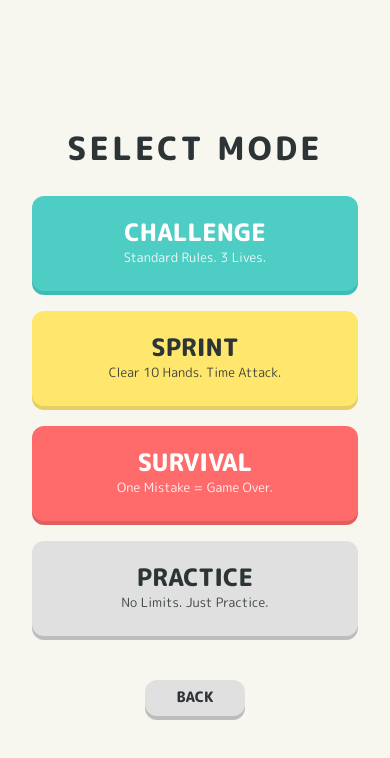
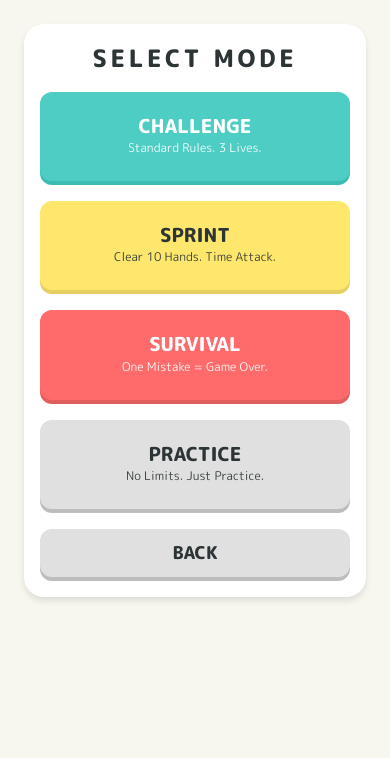
Before and after one commit to daisdice/menchin, a React (Vite) app: page /#/mode in a window 390 px wide. Shown: the top 758 px of the page. Built offline with nearby package versions, Linux system fonts and the light colour scheme.

Commit message:
feat(ui): redesign mode and difficulty select screens to match unified design

```diff
--- a/src/components/Screens/DifficultySelectScreen.module.css
+++ b/src/components/Screens/DifficultySelectScreen.module.css
@@ -1,13 +1,28 @@
 .container {
     display: flex;
-    flex-direction: column;
+    justify-content: center;
     align-items: center;
-    justify-content: center;
-    height: 100%;
-    gap: var(--spacing-lg);
+    min-height: 100vh;
+    width: 100%;
     padding: var(--spacing-md);
+    overflow-y: auto;
+    overflow-x: hidden;
 }
 
+.content {
+    width: 100%;
+    max-width: 600px;
+    display: flex;
+    flex-direction: column;
+    gap: var(--spacing-lg);
+    padding: var(--spacing-lg);
+    background-color: var(--color-surface);
+    border-radius: var(--radius-lg);
+    border: 2px solid var(--color-border);
+    box-shadow: 0 4px 6px rgba(0, 0, 0, 0.1);
+}
+
+/* Header */
 .header {
     text-align: center;
 }
@@ -15,8 +30,10 @@
 .title {
     font-size: 2rem;
     color: var(--color-text);
-    letter-spacing: 0.1em;
     margin: 0;
+    letter-spacing: 0.15em;
+    font-weight: 900;
+    text-transform: uppercase;
 }
 
 .subtitle {
@@ -24,14 +41,15 @@
     color: var(--color-text-light);
     font-weight: 700;
     letter-spacing: 0.1em;
+    margin-top: var(--spacing-xs);
 }
 
+/* Difficulty List */
 .list {
     display: flex;
     flex-direction: column;
     gap: var(--spacing-sm);
     width: 100%;
-    max-width: 400px;
 }
 
 .item {
@@ -40,32 +58,46 @@
 
 .buttonContent {
     display: flex;
-    justify-content: space-between;
+    justify-content: center;
     align-items: center;
     width: 100%;
-    padding: 0 var(--spacing-sm);
+    padding: var(--spacing-xs) var(--spacing-sm);
 }
 
 .label {
     font-size: 1.2rem;
+    font-weight: 800;
 }
 
-.waits {
-    font-size: 0.9rem;
-    opacity: 0.8;
-    font-weight: 400;
+/* Actions */
+.actions {
+    display: flex;
+    flex-direction: column;
+    gap: var(--spacing-sm);
+    width: 100%;
 }
 
-.locked {
-    opacity: 0.5;
-    cursor: not-allowed;
-    filter: grayscale(1);
+/* Responsive */
+@media (max-width: 768px) {
+    .container {
+        padding: var(--spacing-sm);
+        align-items: flex-start;
+    }
+
+    .content {
+        padding: var(--spacing-md);
+        gap: var(--spacing-md);
+    }
+
+    .title {
+        font-size: 1.5rem;
+    }
+
+    .subtitle {
+        font-size: 0.9rem;
+    }
+
+    .label {
+        font-size: 1rem;
+    }
 }
-
-.lockIcon {
-    margin-left: var(--spacing-sm);
-}
-
-.footer {
-    margin-top: var(--spacing-md);
-}
--- a/src/components/Screens/DifficultySelectScreen.tsx
+++ b/src/components/Screens/DifficultySelectScreen.tsx
@@ -1,6 +1,5 @@
 import React from 'react';
 import { useNavigate, useParams } from 'react-router-dom';
-import { motion } from 'framer-motion';
 import { GameButton } from '../UI/GameButton';
 import { useGameStore } from '../../store/useGameStore';
 import type { Difficulty, GameMode } from '../../store/useGameStore';
@@ -19,33 +18,24 @@ export const DifficultySelectScreen: React.FC = () => {
     };
 
     const difficulties: { id: Difficulty; label: string; color: 'secondary' | 'primary' | 'accent' | 'danger' | string }[] = [
-        { id: 'beginner', label: 'BEGINNER', color: '#4ECDC4' }, // Teal
-        { id: 'amateur', label: 'AMATEUR', color: '#45B7D1' },   // Sky Blue
-        { id: 'normal', label: 'NORMAL', color: '#FFD93D' },     // Yellow
-        { id: 'expert', label: 'EXPERT', color: '#FF8C42' },     // Orange
-        { id: 'master', label: 'MASTER', color: '#FF6B6B' }      // Red
+        { id: 'beginner', label: 'BEGINNER', color: '#4ECDC4' },
+        { id: 'amateur', label: 'AMATEUR', color: '#45B7D1' },
+        { id: 'normal', label: 'NORMAL', color: '#FFD93D' },
+        { id: 'expert', label: 'EXPERT', color: '#FF8C42' },
+        { id: 'master', label: 'MASTER', color: '#FF6B6B' }
     ];
 
     return (
         <div className={styles.container}>
-            <motion.div
-                initial={{ opacity: 0, y: -20 }}
-                animate={{ opacity: 1, y: 0 }}
-                className={styles.header}
-            >
-                <h2 className={styles.title}>SELECT LEVEL</h2>
+            <div className={styles.content}>
+                <div className={styles.header}>
+                    <h1 className={styles.title}>SELECT LEVEL</h1>
                     <p className={styles.subtitle}>{mode?.toUpperCase()} MODE</p>
-            </motion.div>
+                </div>
 
                 <div className={styles.list}>
-                {difficulties.map((diff, index) => (
-                    <motion.div
-                        key={diff.id}
-                        initial={{ opacity: 0, x: 20 }}
-                        animate={{ opacity: 1, x: 0 }}
-                        transition={{ delay: index * 0.1 }}
-                        className={styles.item}
-                    >
+                    {difficulties.map((diff) => (
+                        <div key={diff.id} className={styles.item}>
                             <GameButton
                                 variant={diff.color.startsWith('#') ? 'custom' : diff.color as any}
                                 customColor={diff.color.startsWith('#') ? diff.color : undefined}
@@ -58,20 +48,16 @@ export const DifficultySelectScreen: React.FC = () => {
                                     </span>
                                 </div>
                             </GameButton>
-                    </motion.div>
+                        </div>
                     ))}
                 </div>
 
-            <motion.div
-                initial={{ opacity: 0 }}
-                animate={{ opacity: 1 }}
-                transition={{ delay: 0.5 }}
-                className={styles.footer}
-            >
-                <GameButton variant="secondary" size="sm" onClick={() => navigate('/mode')}>
+                <div className={styles.actions}>
+                    <GameButton variant="secondary" onClick={() => navigate('/mode')} fullWidth>
                         BACK
                     </GameButton>
-            </motion.div>
+                </div>
+            </div>
         </div>
     );
 };
--- a/src/components/Screens/ModeSelectScreen.module.css
+++ b/src/components/Screens/ModeSelectScreen.module.css
@@ -1,13 +1,28 @@
 .container {
     display: flex;
-    flex-direction: column;
+    justify-content: center;
     align-items: center;
-    justify-content: center;
-    height: 100%;
-    gap: var(--spacing-lg);
+    min-height: 100vh;
+    width: 100%;
     padding: var(--spacing-md);
+    overflow-y: auto;
+    overflow-x: hidden;
 }
 
+.content {
+    width: 100%;
+    max-width: 600px;
+    display: flex;
+    flex-direction: column;
+    gap: var(--spacing-lg);
+    padding: var(--spacing-lg);
+    background-color: var(--color-surface);
+    border-radius: var(--radius-lg);
+    border: 2px solid var(--color-border);
+    box-shadow: 0 4px 6px rgba(0, 0, 0, 0.1);
+}
+
+/* Header */
 .header {
     text-align: center;
 }
@@ -15,16 +30,18 @@
 .title {
     font-size: 2rem;
     color: var(--color-text);
-    letter-spacing: 0.1em;
     margin: 0;
+    letter-spacing: 0.15em;
+    font-weight: 900;
+    text-transform: uppercase;
 }
 
+/* Mode List */
 .modeList {
     display: flex;
     flex-direction: column;
     gap: var(--spacing-md);
     width: 100%;
-    max-width: 400px;
 }
 
 .modeItem {
@@ -46,14 +63,44 @@
 .modeLabel {
     font-size: 1.5rem;
     line-height: 1;
+    font-weight: 800;
 }
 
 .modeDesc {
-    font-size: 0.8rem;
+    font-size: 0.85rem;
     opacity: 0.9;
     font-weight: 400;
 }
 
-.footer {
-    margin-top: var(--spacing-md);
+/* Actions */
+.actions {
+    display: flex;
+    flex-direction: column;
+    gap: var(--spacing-sm);
+    width: 100%;
 }
+
+/* Responsive */
+@media (max-width: 768px) {
+    .container {
+        padding: var(--spacing-sm);
+        align-items: flex-start;
+    }
+
+    .content {
+        padding: var(--spacing-md);
+        gap: var(--spacing-md);
+    }
+
+    .title {
+        font-size: 1.5rem;
+    }
+
+    .modeLabel {
+        font-size: 1.2rem;
+    }
+
+    .modeDesc {
+        font-size: 0.75rem;
+    }
+}
--- a/src/components/Screens/ModeSelectScreen.tsx
+++ b/src/components/Screens/ModeSelectScreen.tsx
@@ -1,6 +1,5 @@
 import React from 'react';
 import { useNavigate } from 'react-router-dom';
-import { motion } from 'framer-motion';
 import { GameButton } from '../UI/GameButton';
 import type { GameMode } from '../../store/useGameStore';
 import styles from './ModeSelectScreen.module.css';
@@ -9,14 +8,7 @@ export const ModeSelectScreen: React.FC = () => {
     const navigate = useNavigate();
 
     const handleModeSelect = (mode: GameMode, locked?: boolean) => {
-        if (locked) return; // Don't navigate if mode is locked
-
-        // For now, all modes go to difficulty select, except maybe Practice?
-        // Let's keep it consistent: Mode -> Difficulty -> Game
-        // We can pass the selected mode via state or URL params, but since we use a store,
-        // we might want to set the mode in the store first, or pass it as a param to the next screen.
-        // However, the store's startGame takes both.
-        // Let's pass the mode as a URL parameter or route state.
+        if (locked) return;
         navigate(`/difficulty/${mode}`);
     };
 
@@ -29,23 +21,14 @@ export const ModeSelectScreen: React.FC = () => {
 
     return (
         <div className={styles.container}>
-            <motion.div
-                initial={{ opacity: 0, y: -20 }}
-                animate={{ opacity: 1, y: 0 }}
-                className={styles.header}
-            >
-                <h2 className={styles.title}>SELECT MODE</h2>
-            </motion.div>
+            <div className={styles.content}>
+                <div className={styles.header}>
+                    <h1 className={styles.title}>SELECT MODE</h1>
+                </div>
 
                 <div className={styles.modeList}>
-                {modes.map((mode, index) => (
-                    <motion.div
-                        key={mode.id}
-                        initial={{ opacity: 0, x: -20 }}
-                        animate={{ opacity: 1, x: 0 }}
-                        transition={{ delay: index * 0.1 }}
-                        className={styles.modeItem}
-                    >
+                    {modes.map((mode) => (
+                        <div key={mode.id} className={styles.modeItem}>
                             <GameButton
                                 variant={mode.color}
                                 onClick={() => handleModeSelect(mode.id, mode.locked)}
@@ -61,20 +44,16 @@ export const ModeSelectScreen: React.FC = () => {
                                     <span className={styles.modeDesc}>{mode.desc}</span>
                                 </div>
                             </GameButton>
-                    </motion.div>
+                        </div>
                     ))}
                 </div>
 
-            <motion.div
-                initial={{ opacity: 0 }}
-                animate={{ opacity: 1 }}
-                transition={{ delay: 0.5 }}
-                className={styles.footer}
-            >
-                <GameButton variant="secondary" size="sm" onClick={() => navigate('/')}>
+                <div className={styles.actions}>
+                    <GameButton variant="secondary" onClick={() => navigate('/')} fullWidth>
                         BACK
                     </GameButton>
-            </motion.div>
+                </div>
+            </div>
         </div>
     );
 };
```
Lines whose indentation alone changed are shown as unchanged.
